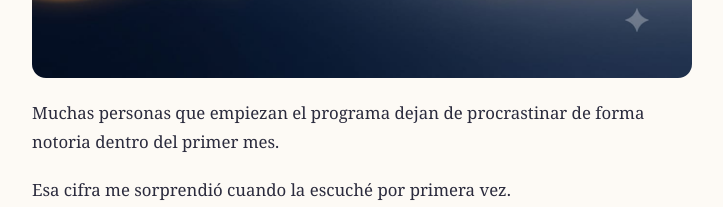
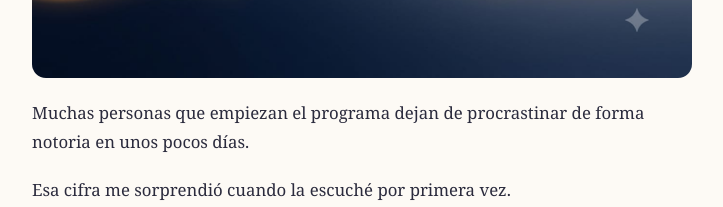
Before and after one commit to luzbersua-web/wakon-landing, a React (Vite) app: page / in a window 1280 px wide. Shown: the part 8557-8764 px from the top of the page, without its empty margins (278-1001 px from the left). Built offline with nearby package versions, Linux system fonts and the light colour scheme.

Commit message:
Arreglar selector de método de pago y ajustar copy de resultados
- El selector "PayPal / Tarjeta" del checkout no redirigía a nada al
  hacer clic, solo cambiaba el estado visual. Ahora dispara el pago real.
- Cambiar "dentro del primer mes" por "en unos pocos días" en el artículo.

```diff
--- a/public/shared/app.js
+++ b/public/shared/app.js
@@ -851,7 +851,11 @@ function renderCheckout() {
     </div>
   `;
   methodRow.querySelectorAll(".pay-method").forEach(el => {
-    el.onclick = () => { paymentMethod = el.dataset.m; render(); };
+    el.onclick = () => {
+      paymentMethod = el.dataset.m;
+      trackFbEvent("AddPaymentInfo", { content_name: plan.label, value: plan.now, currency: "USD" });
+      startPayment(plan, notice, appLink);
+    };
   });
   s.appendChild(methodRow);
 
--- a/src/articleContent.es.js
+++ b/src/articleContent.es.js
@@ -55,7 +55,7 @@ const content = {
   howItWorksText: "Procrastinar no es un problema de disciplina.\n\nEs un patrón neurológico.\n\nNo lo digo solo yo. Forbes lo señalaba este mismo año: la incomodidad que sentimos al postergar puede ser solo un efecto secundario de que la mente sigue trabajando el problema mucho después de que la mayoría ya lo habría dado por terminado (Mark Travers, Forbes, julio 2026).\n\nTu cerebro crea atajos — caminos neuronales — para las conductas que repites. Cuanto más procrastinas, más fuerte se hace ese camino.\n\nLos métodos tradicionales de organización fallan porque apuntan al resultado final (el escritorio limpio, el armario ordenado).\n\nPero no tocan el patrón que generó el desorden en primer lugar.\n\nLas micro-intervenciones basadas en TCC funcionan de otra manera.\n\nInterrumpen el patrón viejo y forman uno nuevo. Cinco minutos a la vez. Todos los días.\n\nLa mayoría intenta reorganizar su vida entera en un fin de semana. El cerebro se satura. Los patrones viejos vuelven con fuerza.\n\nEsta aplicación te da pequeñas victorias. Todos los días.\n\nTu cerebro aprende: \"terminar algo se siente bien\".\n\nEse pasa a ser el nuevo camino.",
   howItWorksImageLabel: "Un camino neuronal nuevo formándose",
   howItWorksImage: "/shared/images/article/howitworks.jpg",
-  resultsRecapText: "Muchas personas que empiezan el programa dejan de procrastinar de forma notoria dentro del primer mes.\n\nEsa cifra me sorprendió cuando la escuché por primera vez.\n\nAhora soy prueba de que es real.",
+  resultsRecapText: "Muchas personas que empiezan el programa dejan de procrastinar de forma notoria en unos pocos días.\n\nEsa cifra me sorprendió cuando la escuché por primera vez.\n\nAhora soy prueba de que es real.",
 
   beyondTitle: "Más allá de la casa ordenada: mejor descanso, más energía y vínculos que por fin funcionaron",
   beyondText: "Pensé que iba a conseguir un departamento ordenado.\n\nY lo conseguí.\n\nPero también conseguí mi primer ascenso en tres años.\n\nMejores vínculos (ahora sí respondo los mensajes).\n\nMás energía. Mejor descanso. Tiempo libre real los fines de semana.\n\nLo más curioso fue que la gente lo notó.\n\nMi madre: \"Te escucho distinta. Más... presente, no sé cómo explicarlo.\"\n\nMi mejor amiga: \"Dejaste de andar siempre estresada. ¿Qué cambiaste?\"\n\nTodo por 5 a 10 minutos al día con una aplicación.",
```
